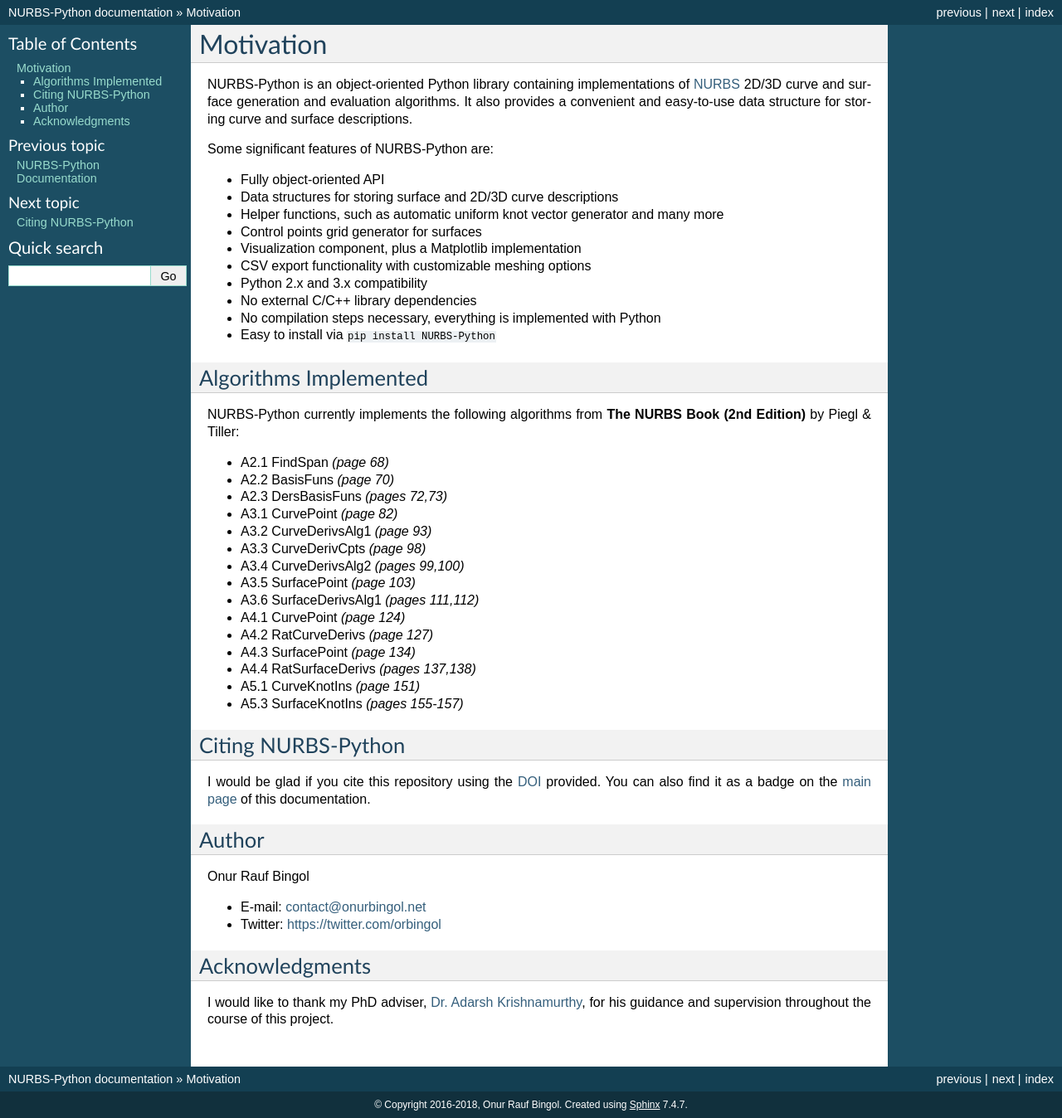
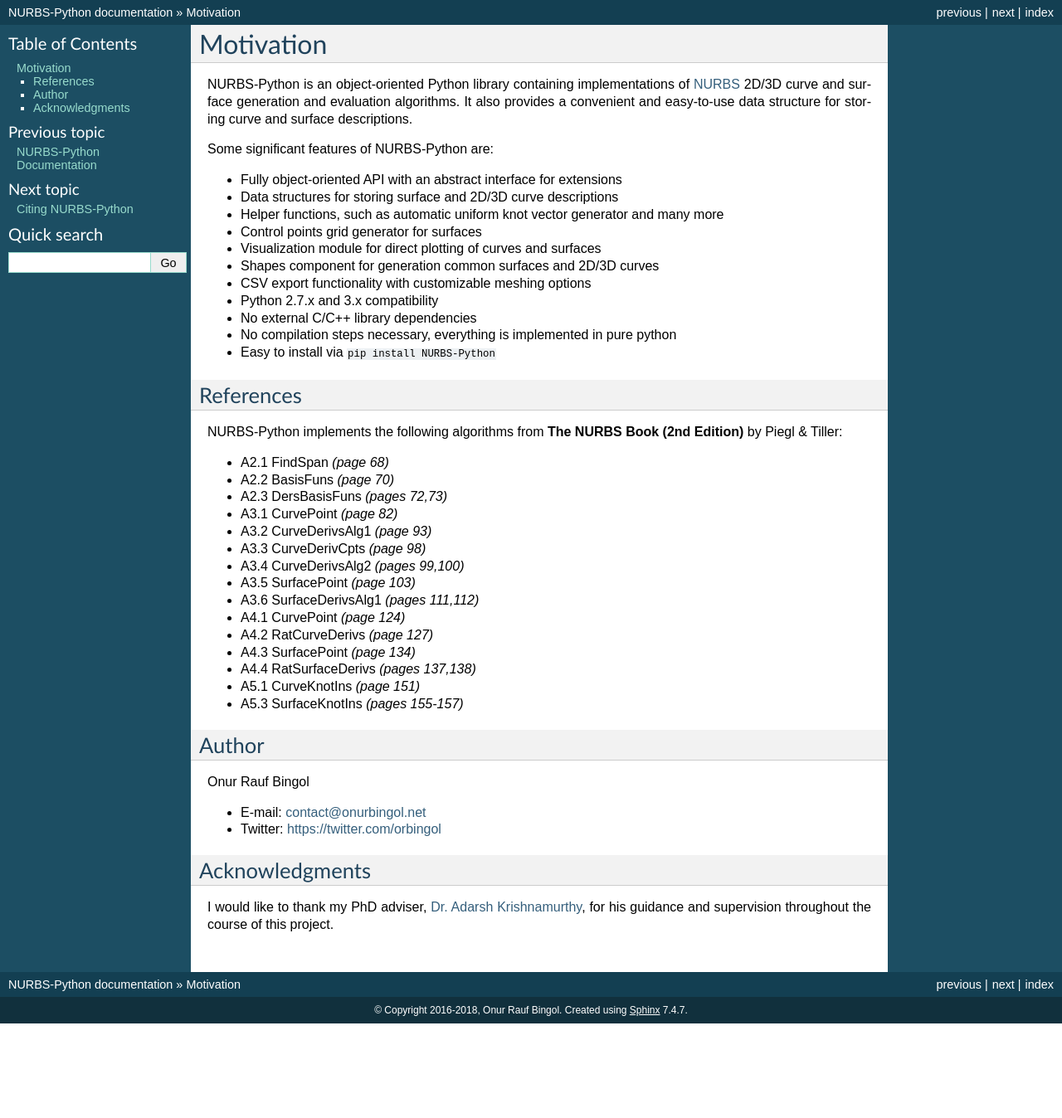
Before and after one commit to orbingol/NURBS-Python, a Sphinx documentation site: the page built from docs/introduction.rst, in a window 1280 px wide. Shown: the whole page at 83% size. Built offline with Sphinx 7.4.7, drawn with Linux system fonts in a browser that asks for light colours; formulas are drawn with MathJax 3; after the commit the page ends 1234 px from its top, so only the background shows below that.

Commit message:
Update introduction.rst

```diff
--- a/docs/introduction.rst
+++ b/docs/introduction.rst
@@ -7,21 +7,22 @@
 
 Some significant features of NURBS-Python are:
 
-* Fully object-oriented API
+* Fully object-oriented API with an abstract interface for extensions
 * Data structures for storing surface and 2D/3D curve descriptions
 * Helper functions, such as automatic uniform knot vector generator and many more
 * Control points grid generator for surfaces
-* Visualization component, plus a Matplotlib implementation
+* Visualization module for direct plotting of curves and surfaces
+* Shapes component for generation common surfaces and 2D/3D curves
 * CSV export functionality with customizable meshing options
-* Python 2.x and 3.x compatibility
+* Python 2.7.x and 3.x compatibility
 * No external C/C++ library dependencies
-* No compilation steps necessary, everything is implemented with Python
+* No compilation steps necessary, everything is implemented in pure python
 * Easy to install via ``pip install NURBS-Python``
 
-Algorithms Implemented
-======================
+References
+==========
 
-NURBS-Python currently implements the following algorithms from **The NURBS Book (2nd Edition)** by Piegl & Tiller:
+NURBS-Python implements the following algorithms from **The NURBS Book (2nd Edition)** by Piegl & Tiller:
 
 * A2.1 FindSpan *(page 68)*
 * A2.2 BasisFuns *(page 70)*
@@ -39,12 +40,6 @@
 * A5.1 CurveKnotIns *(page 151)*
 * A5.3 SurfaceKnotIns *(pages 155-157)*
 
-Citing NURBS-Python
-===================
-
-I would be glad if you cite this repository using the DOI_ provided. You can also find it as a badge on the
-:doc:`main page <index>` of this documentation.
-
 Author
 ======
 
```
